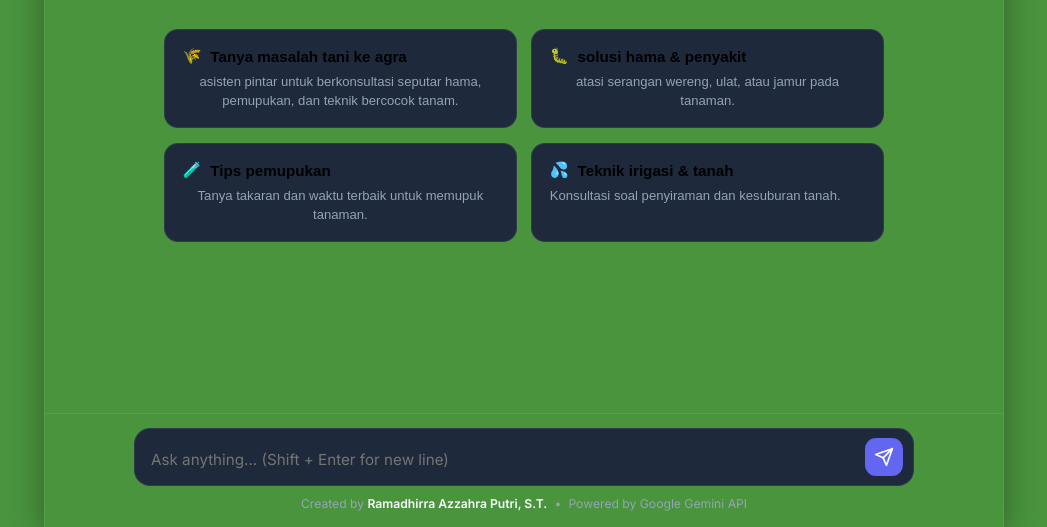
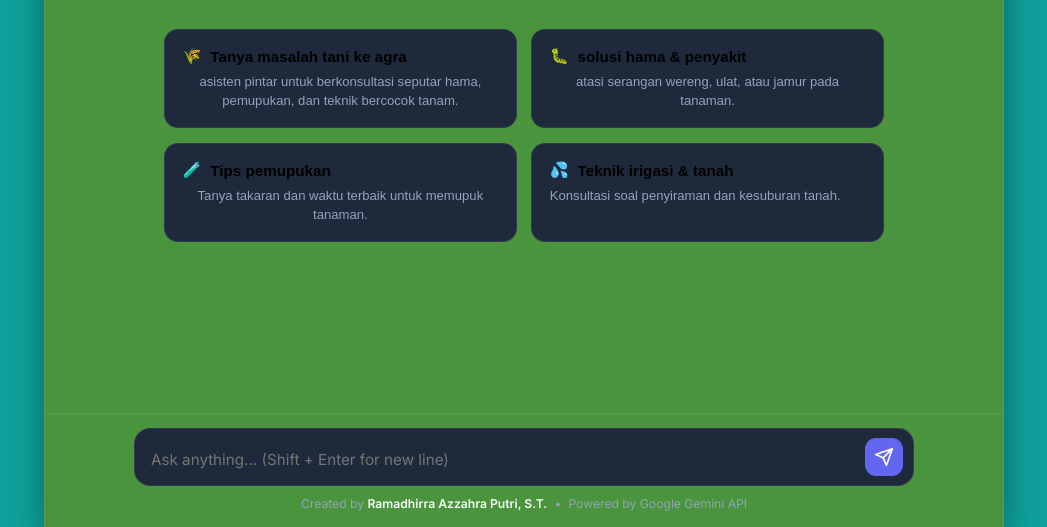
Before and after one commit to AwerAwer296/gemini-chatbot-template, a plain HTML site: page index.html in a window 1280 px wide. Shown: the part 273-800 px from the top of the page, without its empty margins (116-1163 px from the left). Drawn offline with Linux system fonts and the light colour scheme.

Commit message:
Change primary background color for dark theme

```diff
--- a/style.css
+++ b/style.css
@@ -1,5 +1,5 @@
 :root[data-theme="dark"] {
-    --bg-primary: #4A943E;
+    --bg-primary: #0f9f9a;
     --bg-secondary: #4A943E;
     --bg-surface: #1e293b;
     --bg-surface-hover: #334155;
```
